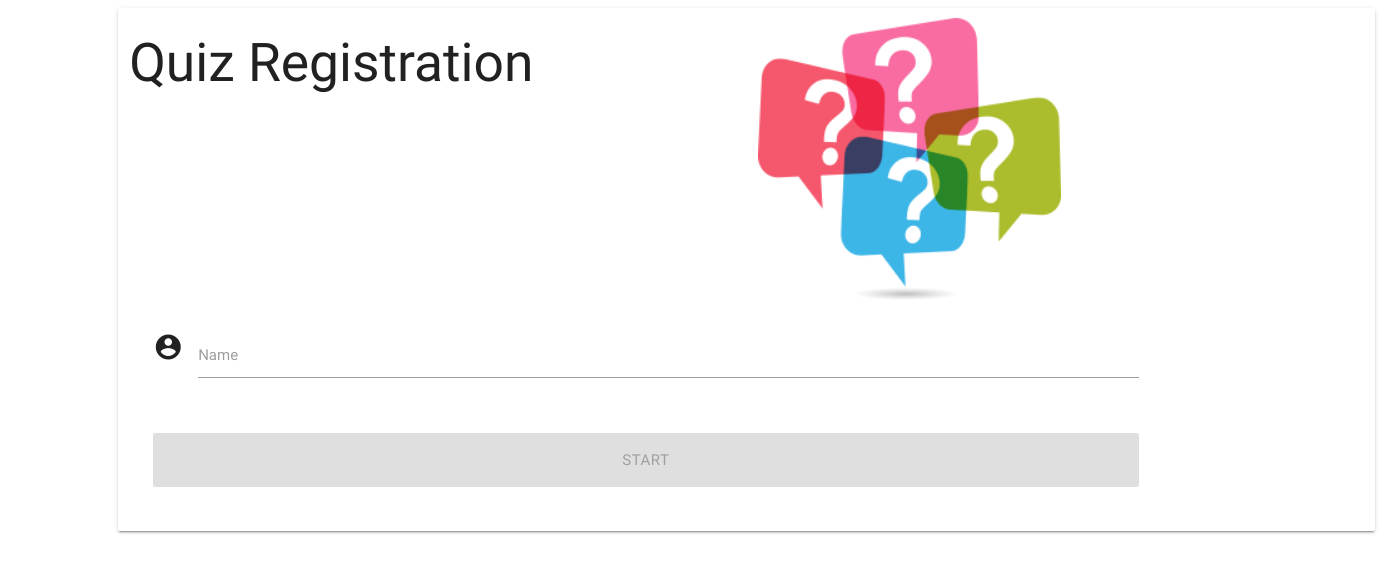
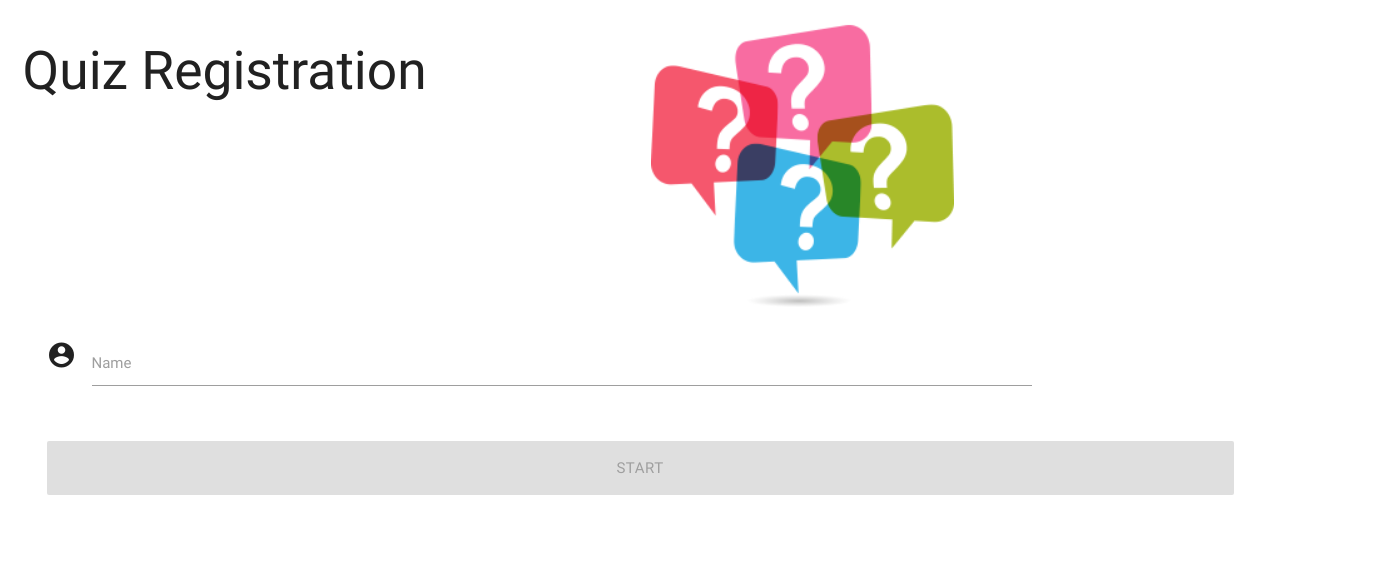
Before and after one commit to zyarr-innovation/QuizClient, an Angular app: page /register in a window 1280 px wide. Shown: the top 572 px of the page, 1387 px wide, since content can reach past the window. Built offline with nearby package versions, Linux system fonts and the light colour scheme; a web font is replaced by a local one.

Commit message:
Adjusted the registration component

```diff
--- a/src/app/register/register.component.css
+++ b/src/app/register/register.component.css
@@ -0,0 +1,6 @@
+class card {
+    max-width: 60%;
+    margin-left: 10%;
+    margin-right: 10%;
+    border: 3px solid black;
+}
--- a/src/app/register/register.component.html
+++ b/src/app/register/register.component.html
@@ -1,6 +1,6 @@
 <div class="row">
-  <div class="col s12 offset-s1">
-    <div class="card">
+  <div class="card">
+    <div class="col s12">
       <div class="col s6">
         <h2>Quiz Registration</h2>
       </div>
@@ -26,7 +26,7 @@
             </div>
             -->
           <div class="row">
-            <div class="input-field col s10">
+            <div class="input-field col s12">
               <button class="btn-large btn-submit" type="submit" [disabled]="!registerForm.valid">Start</button>
             </div>
           </div>
```
